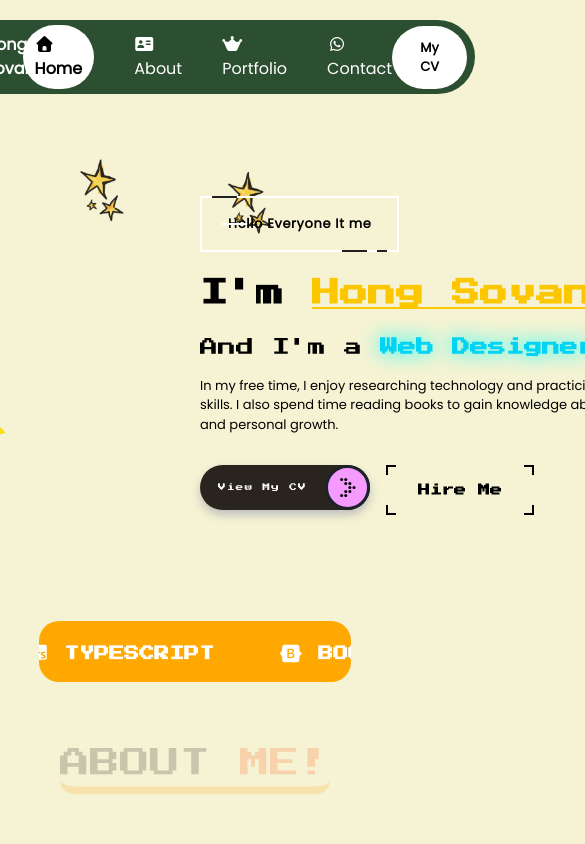
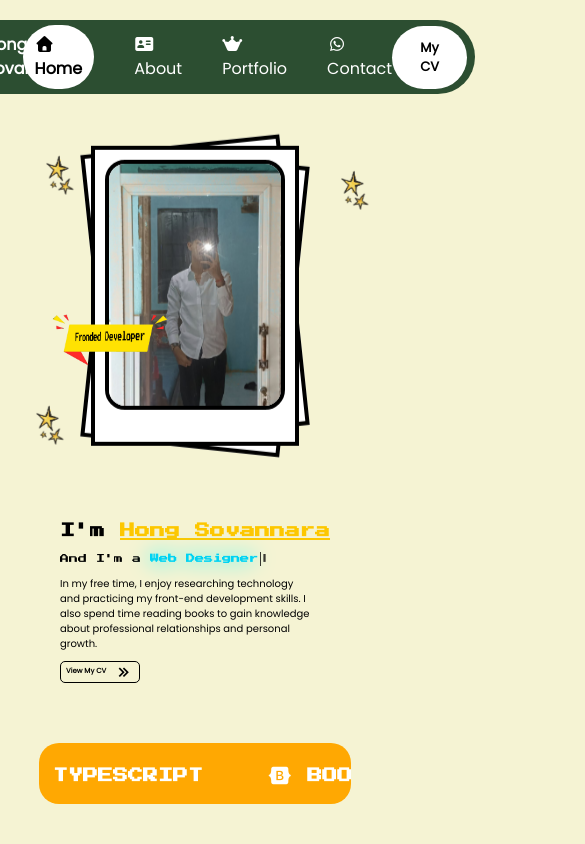
Before and after one commit to SovannaraHong/My-Pofolio, a React (Vite) app: page / in a window 390 px wide. Shown: the top 844 px of the page, 585 px wide, since content can reach past the window. Built offline with nearby package versions, Linux system fonts and the light colour scheme.

Commit message:
update responsive hero

```diff
--- a/src/components/Education/Education.jsx
+++ b/src/components/Education/Education.jsx
@@ -58,13 +58,13 @@ const Education = () => {
       </div>
       <div className="relative ">
         <img
-          className="absolute w-[200px]  blocks  left-[200px]"
+          className="absolute w-[200px]  blocks  xl:left-[200px]"
           src={st1}
           alt=""
         />
       </div>
       <section className="py-[50px] font-popinse">
-        <main className="flex justify-center gap-[200px]">
+        <main className="flex justify-center lg:gap-[200px]">
           {/* left */}
           <section className="max-w-[400px]">
             <div className="blocks">
--- a/src/components/Hero/HeroCss.css
+++ b/src/components/Hero/HeroCss.css
@@ -40,8 +40,8 @@
 /* From Uiverse.io by janisar-hyder */
 
 .stack {
-  width: 100%;
-  max-width: 400px;
+  width: auto;
+
   transition: 0.25s ease;
   &:hover {
     transform: rotate(5deg);
@@ -143,58 +143,6 @@
   animation: skyDown 3s linear infinite;
 }
 
-/* button */
-/* From Uiverse.io by vinodjangid07 */
-.Btn-Container {
-  display: flex;
-  width: 170px;
-  height: fit-content;
-  background-color: #29241d;
-  border-radius: 40px;
-  box-shadow: 0px 5px 10px #bebebe;
-  justify-content: space-between;
-  align-items: center;
-  border: none;
-  cursor: pointer;
-}
-.icon-Container {
-  width: 45px;
-  height: 45px;
-  background-color: #f59aff;
-  display: flex;
-  align-items: center;
-  justify-content: center;
-  border-radius: 50%;
-  border: 3px solid #1d2129;
-}
-.text {
-  width: calc(170px - 45px);
-  height: 100%;
-  display: flex;
-  align-items: center;
-  justify-content: center;
-  color: white;
-  font-size: 1.1em;
-  letter-spacing: 1.2px;
-}
-.icon-Container svg {
-  transition-duration: 1.5s;
-}
-.Btn-Container:hover .icon-Container svg {
-  transition-duration: 1.5s;
-  animation: arrow 1s linear infinite;
-}
-@keyframes arrow {
-  0% {
-    opacity: 0;
-    margin-left: 0px;
-  }
-  100% {
-    opacity: 1;
-    margin-left: 10px;
-  }
-}
-/* From Uiverse.io by Cevorob */
 .btn {
   position: relative;
   height: 50px;
@@ -248,7 +196,6 @@
 }
 
 .btn span {
-  font-size: 12px;
   z-index: 3;
   position: relative;
   font-weight: 600;
--- a/src/components/Hero/HeroSection.jsx
+++ b/src/components/Hero/HeroSection.jsx
@@ -35,6 +35,7 @@ const HeroSection = () => {
   const [isDeleting, setIsDeleting] = useState(false);
   const [text, setText] = useState("");
 
+  const [hover, setHover] = useState(true);
   useEffect(() => {
     const currentWord = words[wordIndex];
     let timeout;
@@ -67,53 +68,44 @@ const HeroSection = () => {
     <>
       <div className="relative ">
         <img
-          className="w-[80px] an-sky absolute right-[100px]"
+          className="xl:w-[80px] lg:w-[80px] md:w-[80px] sm:w-[50px] w-[50px]  an-sky absolute xl:right-[100px] lg:right-[300px] md:right-[320px]  sm:right-[230px] right-[10px]"
           src={p1}
           alt=""
         />
         <img
-          className="w-[80px] an-sky-down absolute right-[500px] z-[200]"
+          className="xl:w-[80px] lg:w-[80px] md:w-[80px] sm:w-[50px] w-[50px]  an-sky-down absolute xl:right-[500px] lg:right-[30px] md:right-[30px]   sm:right-[10px] right-[320px] z-[200]"
           src={p1}
           alt=""
         />
         <img
-          className="w-[80px] an-sky-down absolute left-[50px]"
+          className="xl:w-[80px] lg:w-[80px] md:w-[80px] sm:w-[50px] w-[50px]  an-sky-down absolute xl:left-[30px] xl:top-[0px] left-[10px]    top-[250px]"
           src={p1}
           alt=""
         />
         <img
-          className="w-[80px]   absolute top-[400px] right-[470px] z-[200]"
+          className="xl:w-[80px] lg:w-[80px] md:w-[80px] sm:w-[50px] w-[50px] absolute xl:top-[400px] xl:right-[470px] lg:top-[300px] lg:right-[250px]  xl:block lg:block md:block sm:block hidden md:top-[300px] md:right-[250px]  sm:top-[250px] sm:right-[200px]   z-[200] "
           src={p1}
           alt=""
         />
         <img
-          className="w-[200px]   absolute top-[250px] right-[380px] z-[200]"
+          className="xl:w-[200px] lg:w-[150px] md:w-[120px] sm:w-[120px] w-[120px]   absolute xl:top-[250px] lg:top-[200px] xl:right-[380px] lg:right-[250px] md:top-[200px] md:right-[220px] sm:top-[170px] sm:right-[180px] top-[150px] right-[220px] z-[200]"
           src={Shape}
           alt=""
         />
       </div>
       <main>
-        <div className="px-[200px] font-popinse flex items-center">
-          <div className="flex justify-between gap-50 items-center">
+        <div className="xl:px-[200px] lg:px-[100px] flex-re md:px-[80px] sm:px-[50px] justify-center  font-popinse flex items-center">
+          <div className="flex justify-center flex-col-reverse  xl:gap-50 lg:gap-80 md:gap-80 sm:gap-50 gap-15 xl:flex-row lg:flex-row md:flex-row sm:flex-row  items-center">
             {/* Left content */}
             <div>
-              <a className="fancy anim-up delay-1" href="#">
-                <span className="top-key"></span>
-                <span className="text-black anim-glow">
-                  Hello Everyone It me
-                </span>
-                <span className="bottom-key-1"></span>
-                <span className="bottom-key-2"></span>
-              </a>
-
-              <h1 className="font-semibold text-[28px] py-[20px] font-Style anim-up delay-2">
+              <h1 className="font-semibold xl:text-[28px] lg:text-[22px] text-[15px] py-[10px] font-Style anim-up delay-2">
                 I'm{" "}
                 <span className="text-yellow-400 border-b-2 anim-glow">
                   Hong Sovannara
                 </span>
               </h1>
 
-              <h3 className="text-[18px] font-Style anim-up delay-3">
+              <h3 className="xl:text-[18px] lg:text-[16px] md:text-[10px] sm:text-[8px] text-[9px] font-Style anim-up delay-3">
                 And I'm a{" "}
                 <span className="text-cyan-400 font-bold drop-shadow-[0_0_10px_cyan] anim-glow">
                   {text}
@@ -121,95 +113,33 @@ const HeroSection = () => {
                 <span className="blinking-cursor">|</span>
               </h3>
 
-              <p className="w-[600px] py-[15px] text-[13px] anim-up delay-4">
+              <p className="xl:w-[600px] lg:w-[500px] py-[10px] xl:text-[13px] md:text-[10px] sm:text-[8px] sm:w-[250px] md:w-[300px] lg:text-[10px] w-[250px] text-[10px] anim-up delay-4">
                 In my free time, I enjoy researching technology and practicing
                 my front-end development skills. I also spend time reading books
                 to gain knowledge about professional relationships and personal
                 growth.
               </p>
 
-              <div className="mt-4 space-x-4 flex text-[7px] anim-up delay-5">
+              <div className=" space-x-4 flex text-[7px] anim-up delay-5">
                 <button
+                  onMouseEnter={() => setHover(!hover)}
+                  onMouseLeave={() => setHover(!hover)}
+                  className={`xl:text-[15px] lg:text-[15px] md:text-[10px] font-semibold border-1 xl:px-[10px] lg:px-[10px] xl:py-[9px]  lg:py-[9px] md:px-[10px] md:py-[4px] sm:px-[5px] sm:py-[5px] sm:text-[8px] px-[5px] rounded-[5px] hover:bg-amber-400 transition-all duration-300 ease-in-out hover:text-white flex justify-center items-center gap-2`}
                   onClick={() => navigate("/mycv")}
-                  className="Btn-Container"
                 >
-                  <span className="text font-Style">View My CV</span>
-                  <span className="icon-Container">
-                    {" "}
-                    <svg
-                      width="16"
-                      height="19"
-                      viewBox="0 0 16 19"
-                      fill="nones"
-                      xmlns="http://www.w3.org/2000/svg"
-                    >
+                  {hover ? (
+                    <>
                       {" "}
-                      <circle
-                        cx="1.61321"
-                        cy="1.61321"
-                        r="1.5"
-                        fill="black"
-                      ></circle>{" "}
-                      <circle
-                        cx="5.73583"
-                        cy="1.61321"
-                        r="1.5"
-                        fill="black"
-                      ></circle>{" "}
-                      <circle
-                        cx="5.73583"
-                        cy="5.5566"
-                        r="1.5"
-                        fill="black"
-                      ></circle>{" "}
-                      <circle
-                        cx="9.85851"
-                        cy="5.5566"
-                        r="1.5"
-                        fill="black"
-                      ></circle>{" "}
-                      <circle
-                        cx="9.85851"
-                        cy="9.5"
-                        r="1.5"
-                        fill="black"
-                      ></circle>{" "}
-                      <circle
-                        cx="13.9811"
-                        cy="9.5"
-                        r="1.5"
-                        fill="black"
-                      ></circle>{" "}
-                      <circle
-                        cx="5.73583"
-                        cy="13.4434"
-                        r="1.5"
-                        fill="black"
-                      ></circle>{" "}
-                      <circle
-                        cx="9.85851"
-                        cy="13.4434"
-                        r="1.5"
-                        fill="black"
-                      ></circle>{" "}
-                      <circle
-                        cx="1.61321"
-                        cy="17.3868"
-                        r="1.5"
-                        fill="black"
-                      ></circle>{" "}
-                      <circle
-                        cx="5.73583"
-                        cy="17.3868"
-                        r="1.5"
-                        fill="black"
-                      ></circle>{" "}
-                    </svg>{" "}
-                  </span>
-                </button>
-
-                <button className="btn">
-                  <span className="font-Style text-[12px]">Hire Me</span>
+                      View My CV{" "}
+                      <i class="bx bx-chevrons-right text-[20px] "></i>
+                    </>
+                  ) : (
+                    <>
+                      {" "}
+                      Come to View{" "}
+                      <i class="bx bx-chevrons-right text-[20px] "></i>
+                    </>
+                  )}
                 </button>
               </div>
             </div>
@@ -226,7 +156,7 @@ const HeroSection = () => {
                 <img
                   src={Picture}
                   alt="Hero"
-                  className="w-[300px] image rounded-[20px] h-[400px] object-cover overflow-hidden"
+                  className="xl:max-w-[300px] lg:max-w-[250px] lg:h-[300px] md:max-w-[250px] md:h-[300px] sm:max-w-[200px] sm:h-[250px]  max-w-[200px] h-[250px] image rounded-[20px] xl:h-[400px] object-cover overflow-hidden"
                 />
               </div>
             </div>
--- a/src/pages/Potfolio.jsx
+++ b/src/pages/Potfolio.jsx
@@ -2,11 +2,13 @@ import React from "react";
 import Project from "../components/Potfolio/Project";
 import FormContact from "../components/ContactCom/FormContact";
 import ContactHero from "../components/ContactCom/ContactHero";
+import MySkill from "../components/Skill/MySkill";
 
 const Potfolio = () => {
   return (
     <div className="h-auto">
       <Project />
+      <MySkill />
       <ContactHero />
       <FormContact />
     </div>
```
Also changed, not shown: src/components/Footer/Footer.jsx (+17 -7 lines), src/components/Navbar/Navbar.jsx (+11 -1 lines).
